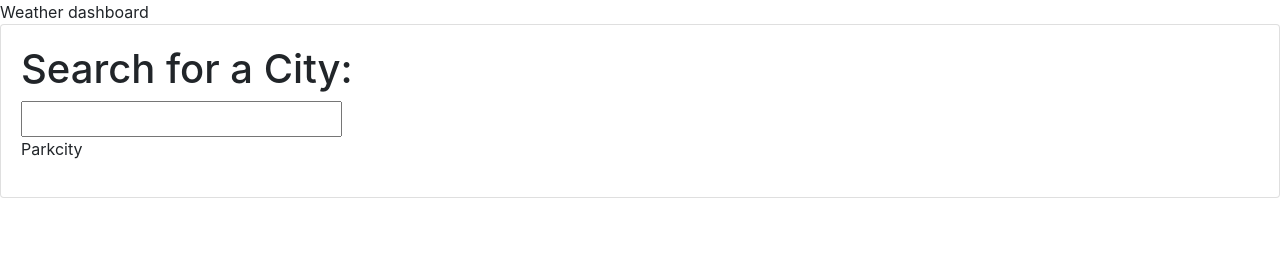
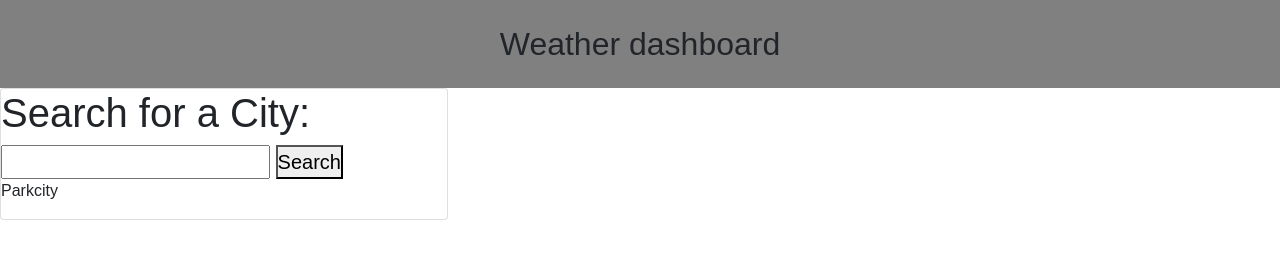
Before and after one commit to Feroj2001/weatherDashboard, a plain HTML site: page index.html in a window 1280 px wide. Drawn offline with nearby package versions, Linux system fonts and the light colour scheme.

Commit message:
styling card with css

```diff
--- a/index.css
+++ b/index.css
@@ -0,0 +1,26 @@
+* {
+    padding: 0;
+    margin: 0;
+    font-family: Arial, Helvetica, sans-serif;
+
+}
+
+.header-container {
+    background: grey;
+    padding: 20px;
+    text-align: center;
+    font-size: 2em;
+}
+
+.card {
+    width: 35%;
+
+}
+
+.card-body {
+    padding: 0;
+}
+
+input[type="submit"] {
+    font-family: fontAwesome;
+}
--- a/index.html
+++ b/index.html
@@ -17,7 +17,8 @@
         <div class="card-body">
           <blockquote class="blockquote mb-0">
             <h1>Search for a City:</h1>
-            <input class="search-location" type="text">
+            <input type="sybmit" class="search">
+            <button id="search">Search</button>
           </blockquote>
           <div id="searchResults" class="locationList">
             <p>Parkcity</p>
```
